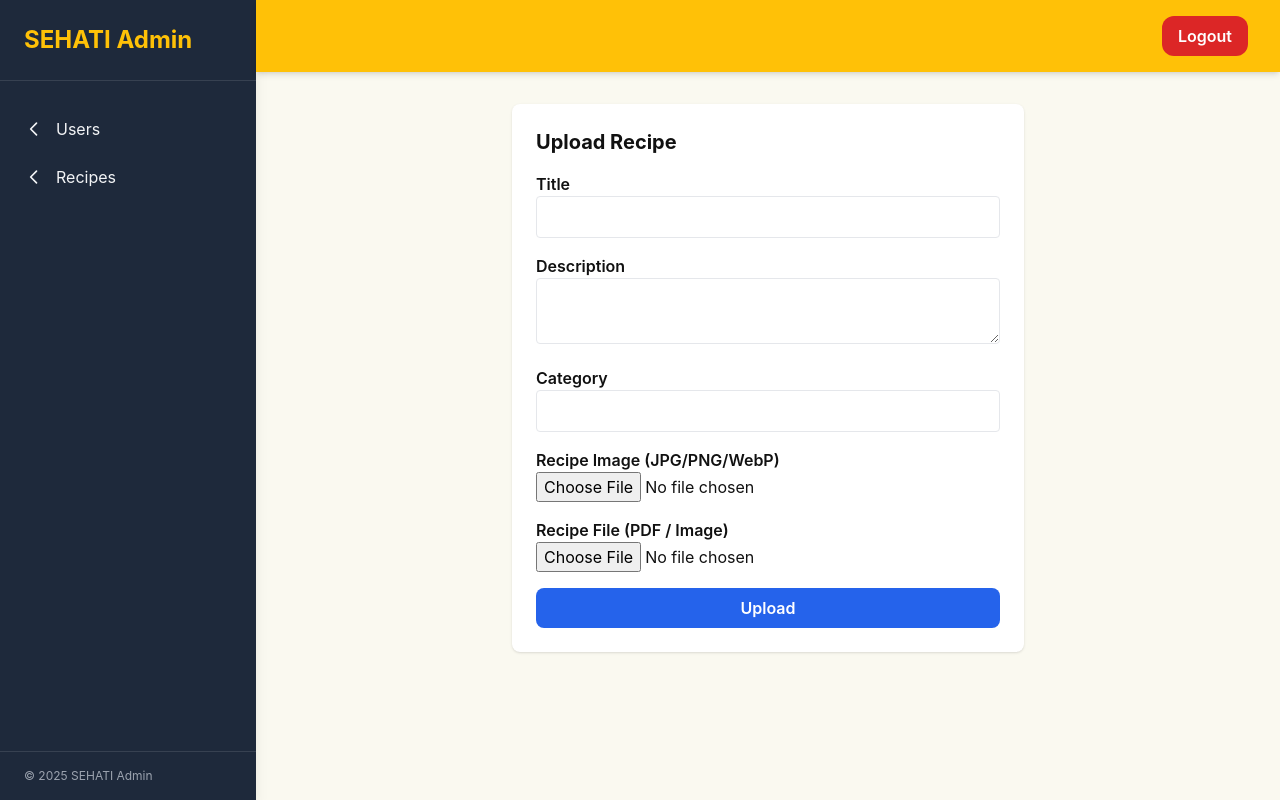
After one commit to ridwan-ansari/sehati, a FastAPI app: page /dashboard/recipes/upload in a window 1280 px wide. The commit adds this page. Run offline with FastAPI, Linux system fonts and the light colour scheme; parts of the project's set-up code (start-up, migrations or seed data) failed here and were passed over; some libraries are stand-ins or nearby versions; some web fonts are replaced.

Commit message:
feat(recipe): add admin PDF upload feature with UUID-based storage

```diff
--- a/app/src/models/recipe.py
+++ b/app/src/models/recipe.py
@@ -13,5 +13,6 @@ class Recipe(Base, TimestampMixin):
     title: Mapped[str] = mapped_column(String(150), nullable=False)
     description: Mapped[str] = mapped_column(Text, nullable=False)
     image_url: Mapped[str] = mapped_column(Text, nullable=True)
+    file_url: Mapped[str] = mapped_column(String, nullable=False)
     category: Mapped[str] = mapped_column(String(100), nullable=True)
     is_active: Mapped[bool] = mapped_column(default=True)
--- a/app/src/router/dashboard/api.py
+++ b/app/src/router/dashboard/api.py
@@ -2,19 +2,22 @@ from __future__ import annotations
 from datetime import datetime
 from fastapi.responses import RedirectResponse
 from sqlalchemy.ext.asyncio import AsyncSession
-from fastapi import APIRouter, Depends, Form, HTTPException, Request, Cookie
+from fastapi import APIRouter, Depends, Form, HTTPException, Request, Cookie, UploadFile
 
 from app.src.router.user.crud import CRUDUser
 from app.src.core.templates import get_templates
+from app.src.router.recipe.crud import CRUDRecipe
 from app.src.core.session import get_async_session
 from app.src.utils.email_client import EmailClient
 from app.src.models.user_nutrition import UserNutrition
+from app.src.utils.file_service import save_upload_with_uuid
 from app.src.router.user_nutrition.crud import CRUDUserNutrition
 from app.src.core.security import Hasher, TokenService, AuthService
 
 router = APIRouter()
+crud_user = CRUDUser()
+crud_recipe = CRUDRecipe()
 templates = get_templates()
-crud_user = CRUDUser()
 email_client = EmailClient()
 auth_service = AuthService()
 token_service = TokenService()
@@ -192,3 +195,48 @@ async def confirm_reset_password_post(
         return render_page("admin/reset_confirm.html", request, error="Database error. Try again later.")
 
     return render_page("admin/reset_success.html", request, message="Password successfully updated.")
+
+@router.get("/recipes")
+async def recipes_page(
+    request: Request,
+    auth=Depends(require_admin_cookie),
+    session: AsyncSession = Depends(get_async_session),
+):
+    recipes = await crud_recipe.get_all(session)
+    return render_page("admin/recipes.html", request, recipes=recipes, auth=auth)
+
+
+@router.get("/recipes/upload")
+async def recipe_upload_page(
+    request: Request,
+    auth=Depends(require_admin_cookie)
+):
+    return render_page("admin/recipe_upload.html", request, auth=auth)
+
+
+@router.post("/recipes/upload")
+async def recipe_upload(
+    request: Request,
+    title: str = Form(...),
+    description: str = Form(...),
+    category: str = Form(None),
+    file: UploadFile = Form(...),
+    image: UploadFile = Form(None),
+    session: AsyncSession = Depends(get_async_session),
+    auth=Depends(require_admin_cookie),
+):
+    file_url = await save_upload_with_uuid(file, folder="recipe")
+    image_url = await save_upload_with_uuid(image, folder="recipe")
+
+    await crud_recipe.create(
+        session=session,
+        data={
+            "title": title,
+            "description": description,
+            "file_url": f"/media/recipe/{file_url}",
+            "image_url": f"/media/recipe/{image_url}",
+            "category": category,
+        }
+    )
+
+    return RedirectResponse("/dashboard/recipes", status_code=302)
--- a/app/src/templates/admin/base.html
+++ b/app/src/templates/admin/base.html
@@ -46,14 +46,14 @@
           </svg>
           Users
         </a>
-        <a href="#"
+        <a href="/dashboard/recipes"
            class="flex items-center px-6 py-3 hover:bg-[var(--sidebar-hover)] transition">
           <svg xmlns="http://www.w3.org/2000/svg" fill="none" viewBox="0 0 24 24"
                stroke-width="2" stroke="currentColor" class="w-5 h-5 mr-3">
             <path stroke-linecap="round" stroke-linejoin="round"
-                  d="M12 4v16m8-8H4" />
+                  d="M15 19l-7-7 7-7" />
           </svg>
-          Settings
+          Recipes
         </a>
       </nav>
     </div>
--- /dev/null
+++ b/app/src/templates/admin/recipe_upload.html
@@ -0,0 +1,41 @@
+{% extends "admin/base.html" %}
+{% block title %}Upload Recipe{% endblock %}
+
+{% block content %}
+<div class="max-w-lg mx-auto bg-white p-6 rounded-lg shadow">
+    <h2 class="text-xl font-bold mb-4">Upload Recipe</h2>
+
+    <form method="post" enctype="multipart/form-data" class="space-y-4">
+
+        <div>
+            <label class="font-semibold">Title</label>
+            <input type="text" name="title" required class="w-full p-2 border rounded">
+        </div>
+
+        <div>
+            <label class="font-semibold">Description</label>
+            <textarea name="description" required class="w-full p-2 border rounded"></textarea>
+        </div>
+
+        <div>
+            <label class="font-semibold">Category</label>
+            <input type="text" name="category" class="w-full p-2 border rounded">
+        </div>
+
+        <div>
+            <label class="font-semibold">Recipe Image (JPG/PNG/WebP)</label>
+            <input type="file" name="image" accept="image/*" class="w-full" required>
+        </div>
+
+        <div>
+            <label class="font-semibold">Recipe File (PDF / Image)</label>
+            <input type="file" name="file" accept="application/pdf,image/*" class="w-full" required>
+        </div>
+
+        <button class="bg-blue-600 text-white px-4 py-2 rounded-lg w-full font-semibold">
+            Upload
+        </button>
+
+    </form>
+</div>
+{% endblock %}
--- /dev/null
+++ b/app/src/utils/file_service.py
@@ -0,0 +1,20 @@
+import uuid
+import os
+from fastapi import UploadFile
+
+MEDIA_ROOT = "/var/sehati-media"
+
+async def save_upload_with_uuid(file: UploadFile, folder: str):
+    ext = file.filename.split(".")[-1].lower()
+    new_name = f"{uuid.uuid4()}.{ext}"
+
+    save_dir = os.path.join(MEDIA_ROOT, folder)
+    os.makedirs(save_dir, exist_ok=True)
+
+    save_path = os.path.join(save_dir, new_name)
+
+    with open(save_path, "wb") as f:
+        content = await file.read()
+        f.write(content)
+
+    return new_name
```
Also changed, not shown: alembic/versions/02d3b203bcb9_add_file_url_column_recipe.py (added, +32 -0 lines), app/src/router/recipe/crud.py (+7 -1 lines), app/src/templates/admin/recipes.html (added, +32 -0 lines).
